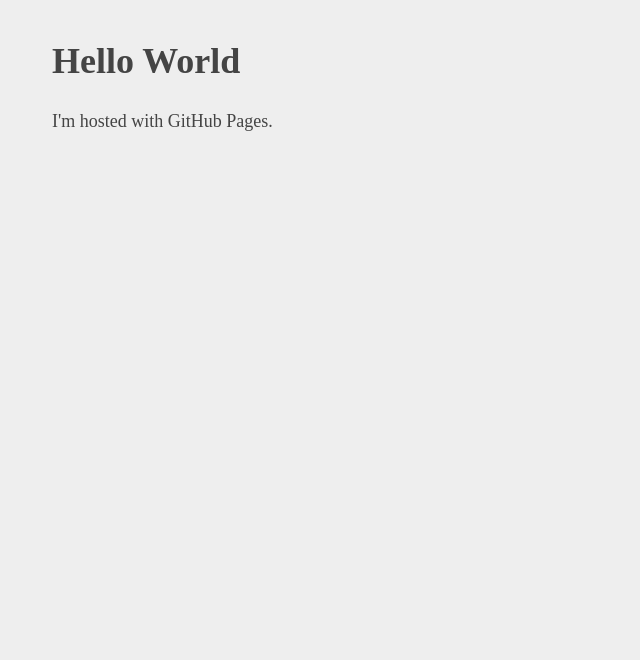
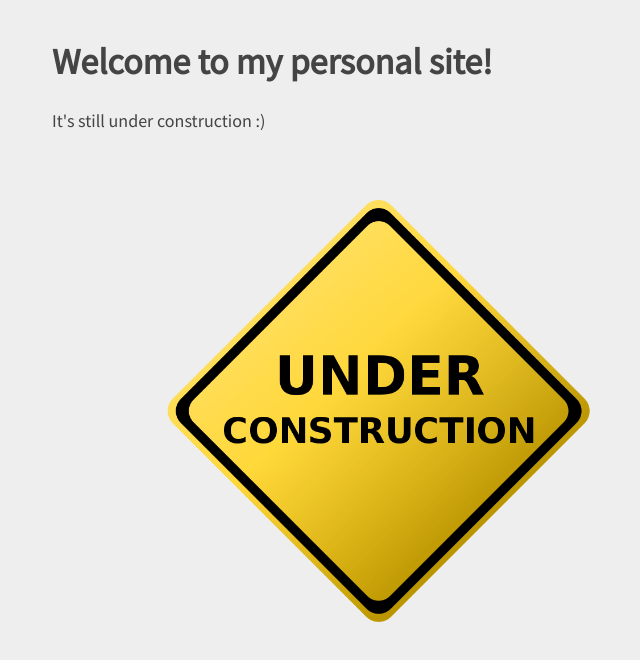
Before and after one commit to hemant-hari/hemant-hari.github.io, a plain HTML site: page index.html in a window 1280 px wide. Shown: the whole page, without its empty margins (263-903 px from the left). Drawn offline with Linux system fonts and the light colour scheme.

Commit message:
Replaced placeholder text
Added more meaningful text and image file

```diff
--- a/index.html
+++ b/index.html
@@ -1,10 +1,12 @@
 <!DOCTYPE html>
 <html>
 	<head>
+		<link rel="stylesheet" href="https://fonts.googleapis.com/css?family=Source+Sans+Pro">
 		<link rel="stylesheet" type="text/css" href="styles.css">
 	</head>
 	<body>
-		<h1>Hello World</h1>
-		<p>I'm hosted with GitHub Pages.</p>
+		<h1>Welcome to my personal site!</h1>
+		<p>It's still under construction :)</p><br>
+		<image src="construction.png" alt="Construction Sign">
 	</body>
 </html>
--- a/styles.css
+++ b/styles.css
@@ -4,10 +4,19 @@ body{
 	max-width: 650px;
 	line-height: 1.6;
 	font-size: 18px;
+	font-family: 'Source Sans Pro', sans serif;
 	color: #444;
 	padding: 0 10px;
 }
 
 h1,h2,h3{
-	line-height: 1.2
+	line-height: 1.2;
+	font-family: 'Source Sans Pro', sans serif;
 }
+
+img {
+	display: block;
+	margin-left: auto;
+	margin-right: auto;
+	width: 70%;
+}
```
Also changed, not shown: construction.png (added).
